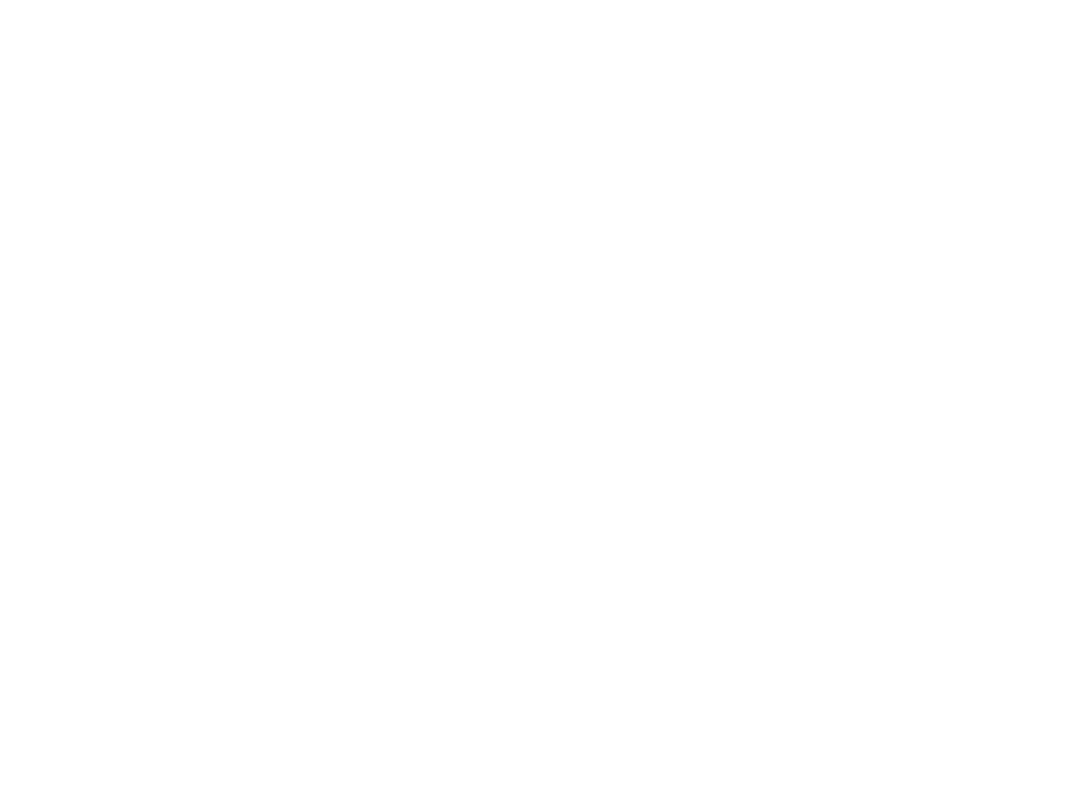
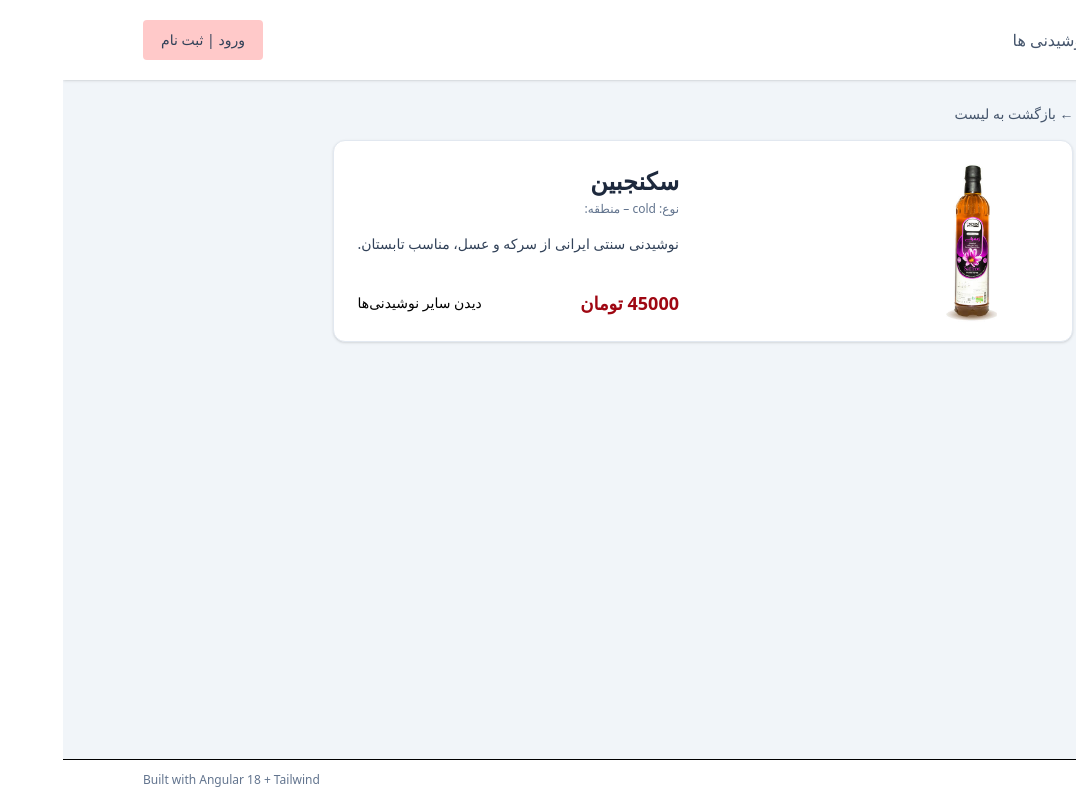
Before and after one commit to sroohandeh/Drink-Hub, an Angular app: page /drink/1 in a window 1280 px wide. Before the commit this address led to /. Shown: the whole page, without its empty margins (204-1280 px from the left). Built offline with nearby package versions, Linux system fonts and the light colour scheme.

Commit message:
set drink detail

```diff
--- a/src/app/app.routes.ts
+++ b/src/app/app.routes.ts
@@ -1,6 +1,9 @@
+
 import { Routes } from '@angular/router';
 import { MainLayout } from './core/layout/main-layout/main-layout';
 import { DrinkList } from './features/drinks/drink-list/drink-list';
+import { drinkResolver } from './features/drinks/data/drink-resolver';
+import { DrinkDetail } from './features/drinks/drink-detail/drink-detail';
 
 export const routes: Routes = [
   {
@@ -12,6 +15,12 @@
         path: 'drinks',
         component: DrinkList,
       },
+      {
+        path: 'drink/:id',
+        component: DrinkDetail,
+        resolve: { drink: drinkResolver },
+        data: { title: 'جزییات نوشیدنی', requiresAuth: false },
+      },
     ],
   },
 ];
--- /dev/null
+++ b/src/app/features/drinks/data/drink-resolver.ts
@@ -0,0 +1,28 @@
+import { ResolveFn, ActivatedRouteSnapshot, RouterStateSnapshot, Router } from '@angular/router';
+import { Observable, catchError, of } from 'rxjs';
+
+import { inject } from '@angular/core';
+import { Drink } from '../../../shared/models/drink';
+import { DrinkApi } from './drink-api';
+
+export const drinkResolver: ResolveFn<Drink | null> = (
+  route: ActivatedRouteSnapshot,
+  state: RouterStateSnapshot,
+): Observable<Drink | null> => {
+  const api = inject(DrinkApi);
+  const router = inject(Router);
+
+  const id = route.paramMap.get('id');
+  if (!id) {
+    router.navigate(['/drinks']);
+    return of(null);
+  }
+
+  return api.getDrinkById(id).pipe(
+    catchError((err) => {
+      console.error('Error in drinkResolver', err);
+      router.navigate(['/drinks']);
+      return of(null);
+    }),
+  );
+};
--- /dev/null
+++ b/src/app/features/drinks/drink-detail/drink-detail.html
@@ -0,0 +1,62 @@
+<section class="space-y-4">
+  <button
+    type="button"
+    (click)="goBack()"
+    class="text-sm text-slate-600 hover:text-slate-900 flex items-center gap-1 cursor-pointer"
+  >
+    ← بازگشت به لیست
+  </button>
+
+  @if (!drink()) {
+    <div class="text-center text-slate-500">در حال بارگذاری جزئیات نوشیدنی...</div>
+  } @else {
+    <div
+      class="bg-white dark:bg-slate-800 rounded-xl shadow-sm overflow-hidden border border-slate-200"
+    >
+      <div class="grid grid-cols-1 md:grid-cols-2">
+        <img
+          [src]="'assets/images/' + drink()!.imageName"
+          [alt]="drink()!.name"
+          class="object-cover h-50 p-4"
+        />
+
+        <div class="p-6 flex flex-col gap-4">
+          <div class="flex items-start justify-between gap-2">
+            <div>
+              <h1 class="text-2xl font-semibold text-slate-800 dark:text-slate-100">
+                {{ drink()!.name }}
+              </h1>
+              <p class="text-xs text-slate-500 dark:text-slate-300 mt-1">
+                نوع: {{ drink()!.type }} – منطقه: {{ drink()!.region }}
+              </p>
+            </div>
+
+            <span
+              class="text-sm px-3 py-1 rounded-full border"
+              [ngClass]="{
+                'bg-brand text-white border-brand': drink()!.favorite,
+                'text-slate-600 border-slate-300 bg-white': !drink()!.favorite,
+              }"
+            >
+              {{ drink()!.favorite ? 'مورد علاقه' : 'معمولی' }}
+            </span>
+          </div>
+
+          <p class="text-sm text-slate-700 dark:text-slate-200 leading-relaxed">
+            {{ drink()!.description }}
+          </p>
+
+          <div class="mt-auto flex items-center justify-between">
+            <span class="text-lg font-semibold text-red-800 dark:text-slate-50">
+              {{ drink()!.price }} تومان
+            </span>
+
+            <a routerLink="/drinks" class="text-sm text-brand hover:underline cursor-pointer">
+              دیدن سایر نوشیدنی‌ها
+            </a>
+          </div>
+        </div>
+      </div>
+    </div>
+  }
+</section>
--- /dev/null
+++ b/src/app/features/drinks/drink-detail/drink-detail.ts
@@ -0,0 +1,30 @@
+import { Component, inject, signal } from '@angular/core';
+import { Drink } from '../../../shared/models/drink';
+import { ActivatedRoute, Router } from '@angular/router';
+import { NgClass } from '@angular/common';
+
+@Component({
+  selector: 'app-drink-detail',
+  imports: [NgClass],
+  templateUrl: './drink-detail.html',
+  styleUrl: './drink-detail.css',
+})
+export class DrinkDetail {
+  private route = inject(ActivatedRoute);
+  private router = inject(Router);
+
+  drink = signal<Drink | null>(null);
+
+  ngOnInit() {
+    const resolvedDrink = this.route.snapshot.data['drink'] as Drink | null;
+    if (!resolvedDrink) {
+      this.router.navigate(['/drinks']);
+      return;
+    }
+    this.drink.set(resolvedDrink);
+  }
+
+  goBack() {
+    this.router.navigate(['/drinks']);
+  }
+}
```
Also changed, not shown: src/app/features/drinks/drink-detail/drink-detail.css (added).
